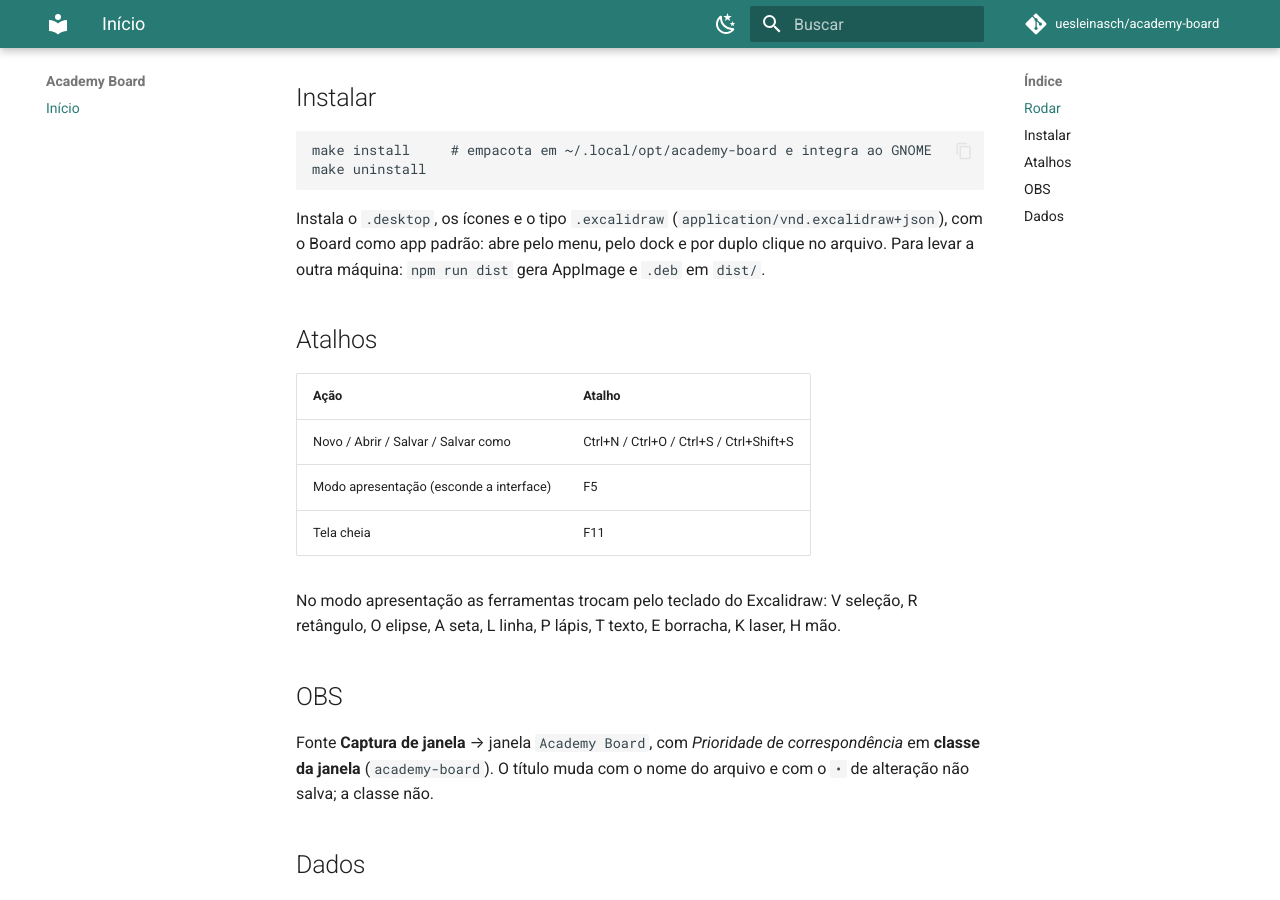
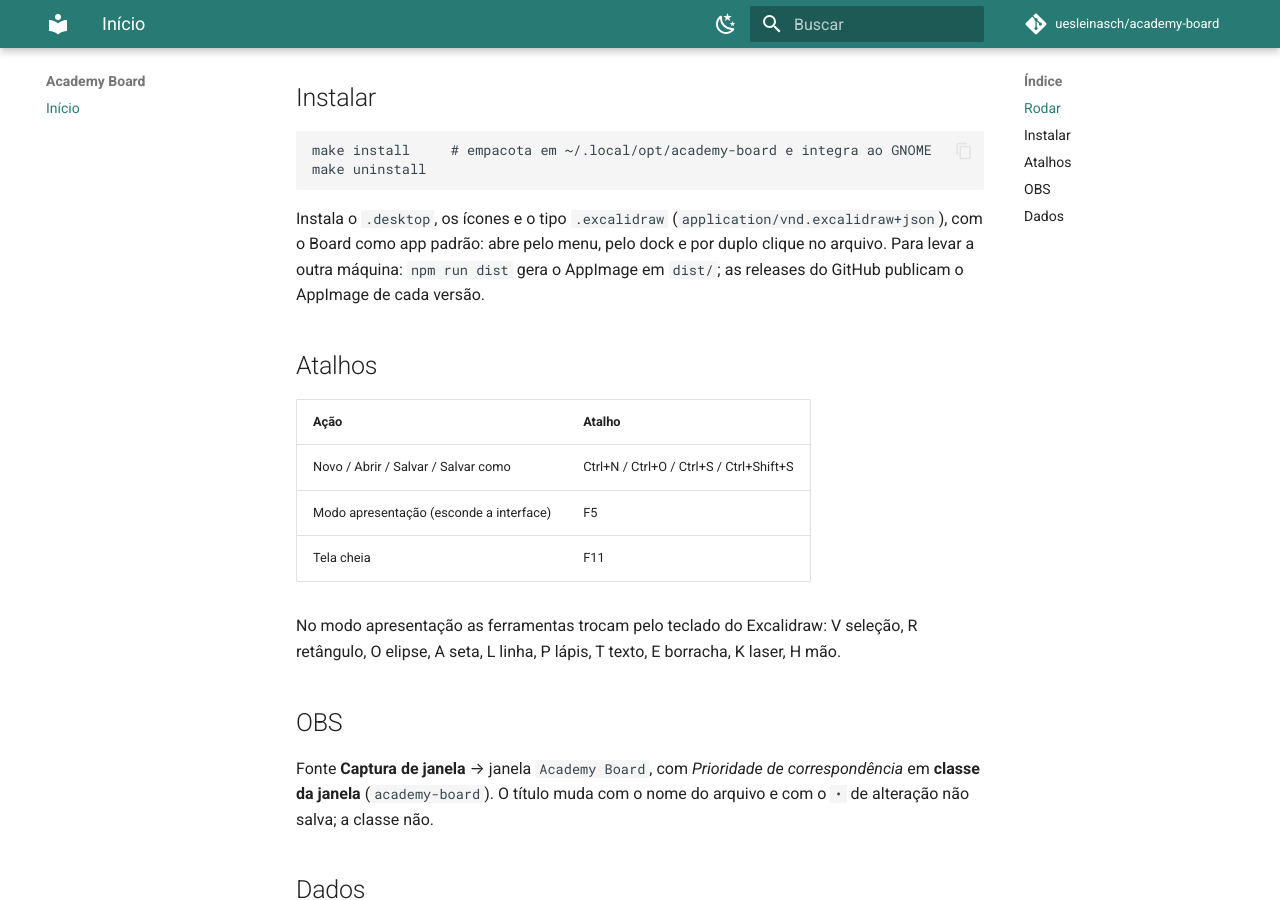
Before and after one commit to uesleinasch/academy-board, an MkDocs documentation site: the page built from docs/index.md, in a window 1280 px wide and 900 px high, scrolled down 405 px. Built offline with MkDocs 1.6.1 and Material for MkDocs 9.7.7, drawn with Linux system fonts in a browser that asks for light colours; comment, search, counter and statistics services are not loaded.

Commit message:
fix(release): publica AppImage em vez do tar.gz do linux-unpacked (#9)
O .deb não abria pelo menu. As releases passam a entregar só o AppImage,
com a versão da tag aplicada via extraMetadata.

```diff
--- a/docs/index.md
+++ b/docs/index.md
@@ -23,7 +23,8 @@ make uninstall
 Instala o `.desktop`, os ícones e o tipo `.excalidraw`
 (`application/vnd.excalidraw+json`), com o Board como app padrão: abre pelo
 menu, pelo dock e por duplo clique no arquivo. Para levar a outra máquina:
-`npm run dist` gera AppImage e `.deb` em `dist/`.
+`npm run dist` gera o AppImage em `dist/`; as releases do GitHub publicam o
+AppImage de cada versão.
 
 ## Atalhos
 
--- a/electron-builder.yml
+++ b/electron-builder.yml
@@ -19,11 +19,9 @@ fileAssociations:
 linux:
   target:
     - AppImage
-    - deb
   category: Education
   icon: resources/icons
   syncDesktopName: true
-  maintainer: Ueslei Nascimento <ueslei.nascimento@jacto.com.br>
   synopsis: Quadro branco offline para aulas ao vivo
   description: >-
     Editor Excalidraw offline para desenhar diagramas durante a aula, com
@@ -32,7 +30,4 @@ linux:
 appImage:
   artifactName: ${name}-${version}.${ext}
 
-deb:
-  artifactName: ${name}_${version}_${arch}.${ext}
-
 publish: null
--- a/package.json
+++ b/package.json
@@ -16,7 +16,7 @@
     "typecheck:web": "tsc --noEmit -p tsconfig.web.json --composite false",
     "test": "vitest run",
     "pacote": "npm run build && electron-builder --linux dir",
-    "dist": "npm run build && electron-builder --linux AppImage deb"
+    "dist": "npm run build && electron-builder --linux AppImage"
   },
   "dependencies": {
     "@excalidraw/excalidraw": "^0.18.1",
```
Also changed, not shown: README.md (+2 -1 lines), 2 other files.
